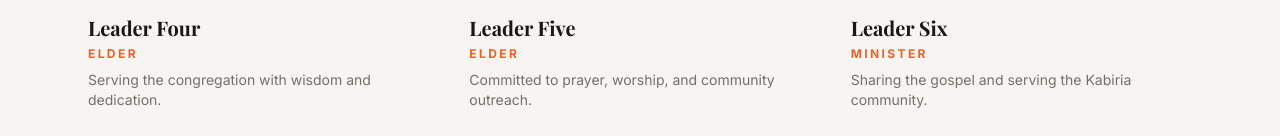
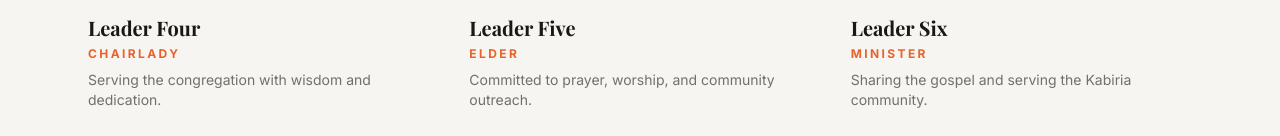
Before and after one commit to benngari/JPVC, a React (Vite) app in the folder frontend/: page / in a window 1280 px wide. Shown: the part 2933-3069 px from the top of the page. Built offline with nearby package versions, Linux system fonts and the light colour scheme; no server answers; a web font is replaced by a local one.

Commit message:
updated leader  photos

```diff
--- a/frontend/src/components/Leadership.jsx
+++ b/frontend/src/components/Leadership.jsx
@@ -5,25 +5,25 @@ const LEADERS = [
     name: 'Steven Bwire',
     role: 'REVEREND',
     bio: 'Leading with vision and prophetic insight for over 15 years.',
-    photo: 'https://res.cloudinary.com/dd4b2ssdy/image/upload/v1782771583/Screenshot_2026-06-30_011905_h1q90a.png',
+    photo: 'https://res.cloudinary.com/dd4b2ssdy/image/upload/v1782804613/7b601486-8a9e-46c4-9e54-6dc200044214_zhkllx.jpg',
   },
   {
     name: 'Deaconess Pamela',
     role: 'DEACONESS',
     bio: 'Dedicated to community growth and youth mentorship.',
-    photo: 'https://res.cloudinary.com/dd4b2ssdy/image/upload/v1782771737/Screenshot_2026-06-30_012149_iwapel.png',
+    photo: 'https://res.cloudinary.com/dd4b2ssdy/image/upload/v1782805157/c87bbcc6-8b98-4e19-8b76-bf86f8d9b2f3_w0fcim.jpg',
   },
   {
     name: 'Geofrey Abuga',
     role: 'DEACON',
     bio: 'Committed to the administrative excellence of the sanctuary.',
-    photo: 'https://res.cloudinary.com/dd4b2ssdy/image/upload/v1782771679/Screenshot_2026-06-30_012106_kcg03x.png',
+    photo: 'https://res.cloudinary.com/dd4b2ssdy/image/upload/v1782804638/0a5c6156-53af-4bd8-9bd6-4fd05b79f268_w78o7b.jpg',
   },
   {
     name: 'Leader Four',
-    role: 'ELDER',
+    role: 'CHAIRLADY',
     bio: 'Serving the congregation with wisdom and dedication.',
-    photo: 'https://res.cloudinary.com/dd4b2ssdy/image/upload/v1782771792/Screenshot_2026-06-30_012302_uuongr.png',
+    photo: 'https://res.cloudinary.com/dd4b2ssdy/image/upload/v1782804649/e342236e-8d01-468c-bd3b-6d581fd326cb_ifhk8g.jpg',
   },
   {
     name: 'Leader Five',
```
